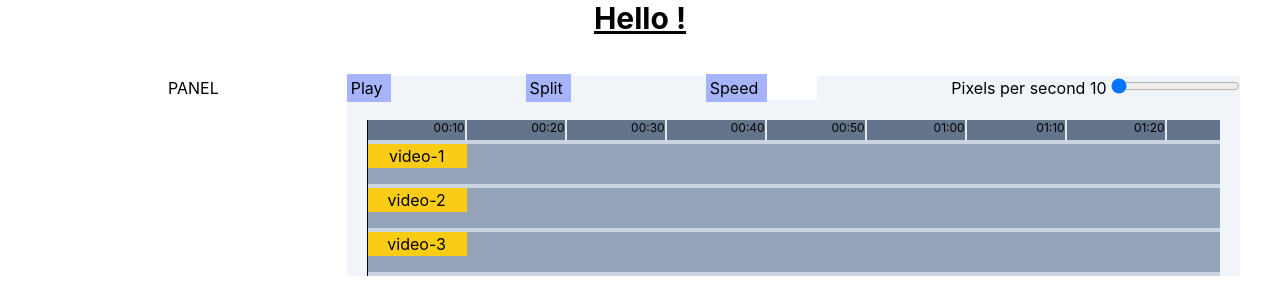
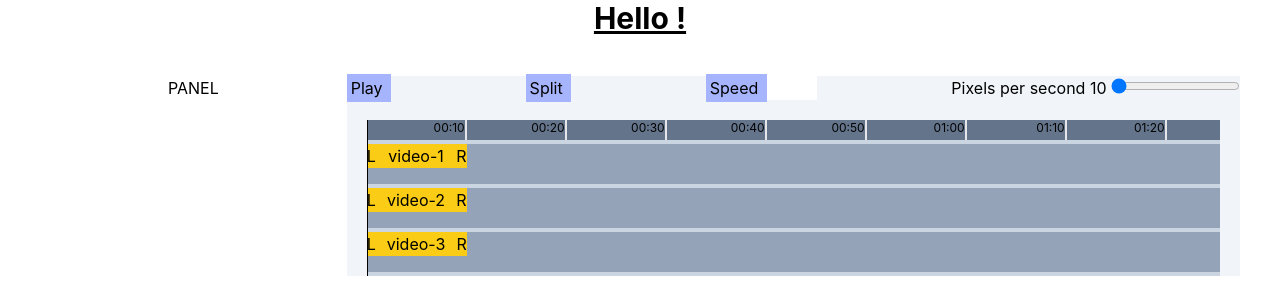
Before and after one commit to fesiib/video-editing-prototype, a React (Create React App) app: page / in a window 1280 px wide. Shown: the top 296 px of the page. Built offline with nearby package versions, Linux system fonts and the light colour scheme.

Commit message:
Timeline trim interaction implemented

```diff
--- a/src/components/NewTimeline.js
+++ b/src/components/NewTimeline.js
@@ -51,7 +51,7 @@ const TimelinePositionIndicator = observer(function TimelinePositionIndicator({}
 			{...attributes}
 		>
 			{
-				isDragging ? (<label
+				(isDragging) ? (<label
 					className="absolute z-30 bg-violet-800 text-white text-xs"
 					style={{
 						left: playIndicatorWidth,
@@ -82,7 +82,7 @@ const TimelinePositionIndicator = observer(function TimelinePositionIndicator({}
 	</>);
 });
 
-const TimelineLabels = observer(function TimelineLabels() {
+const TimelineLabels = observer(function TimelineLabels({}) {
 	const {
 		uiStore,
 	} = useRootContext();
--- a/src/components/TimelineItem.js
+++ b/src/components/TimelineItem.js
@@ -1,12 +1,13 @@
 import { DndContext, useDraggable} from "@dnd-kit/core";
 import { restrictToFirstScrollableAncestor, restrictToHorizontalAxis } from "@dnd-kit/modifiers";
 import { CSS } from "@dnd-kit/utilities";
+import { action } from "mobx";
 import { observer } from "mobx-react-lite";
 import { forwardRef } from "react";
 import useRootContext from "../hooks/useRootContext";
 
 const DraggableRangeHandle = observer(function DraggableRangeHandle({
-	id, handleName
+	scene, isLeftHandler
 }) {
 
 	const {
@@ -15,13 +16,18 @@ const DraggableRangeHandle = observer(function DraggableRangeHandle({
 		setNodeRef,
 		transform,
 	} = useDraggable({
-		id: id,
+		id: scene.id + (isLeftHandler ? "leftHandler" : "rightHandler"),
 		transition: {
 			duration: 150, // milliseconds
 			easing: 'cubic-bezier(0.25, 1, 0.5, 1)'
 		},
+		data: {
+			scene,
+			isLeftHandler,
+		}
+	});
 
-	});
+
 
 	const style = {
 		transform: CSS.Transform.toString(transform),
@@ -33,16 +39,31 @@ const DraggableRangeHandle = observer(function DraggableRangeHandle({
 		{...listeners}
 		{...attributes}
 		style={style}>
-		<button> {handleName} </button>
+		<button> {isLeftHandler ? "L" : "R"} </button>
 	</div>);
 });
 
 const ResizeWrapper = observer(function ResizeWrapper({
-	id,
+	scene,
 	children
 }) {
-	const leftId = id + "leftHandler";
-	const rightId = id + "rightHandler";
+
+	const {
+		uiStore
+	} = useRootContext();
+
+	const onHandlerDragEnd = action((event) => {
+		const {active, delta} = event;
+		const scene = active.data.current.scene;
+		const isLeftHandler = active.data.current.isLeftHandler;
+		if (isLeftHandler) {
+			scene.start += uiStore.pxToSec(delta.x);
+			scene.duration += -uiStore.pxToSec(delta.x);
+		}
+		else {
+			scene.duration += uiStore.pxToSec(delta.x);
+		}
+	});
 
 	return (<>
 		<DndContext
@@ -50,22 +71,16 @@ const ResizeWrapper = observer(function ResizeWrapper({
 				restrictToHorizontalAxis,
 				restrictToFirstScrollableAncestor
 			]}
+			onDragEnd={onHandlerDragEnd}
 		>
 			<DraggableRangeHandle
-				id={leftId}
-				handleName={"left"}
+				scene={scene}
+				isLeftHandler={true}
 			/>
-		</DndContext>
-		{children}
-		<DndContext
-			modifiers={[
-				restrictToHorizontalAxis,
-				restrictToFirstScrollableAncestor
-			]}
-		>
+			{children}
 			<DraggableRangeHandle
-				id={rightId}
-				handleName={"right"}
+				scene={scene}
+				isLeftHandler={false}
 			/>
 		</DndContext>
 	</>);
@@ -85,6 +100,9 @@ export const TimelineItem = observer(forwardRef(function TimelineItem({
 		),
 		width: uiStore.secToPx(scene.duration),
 	};
+
+	const onPointerOver = (event) => console.log(event);
+
 	return (<div
 		className={ isOverlay ?
 			"bg-yellow-600 absolute z-10" :
@@ -94,7 +112,14 @@ export const TimelineItem = observer(forwardRef(function TimelineItem({
 		style={style}
 		{...props}
 	>
-		{isOverlay ? "overlay" : scene.id}
+		{isOverlay ?
+			"overlay" :
+			<div className="flex justify-between">
+				<ResizeWrapper scene={scene}>
+					{scene.id}
+				</ResizeWrapper>
+			</div>
+		}
 	</div>
 	);
 }));
```
